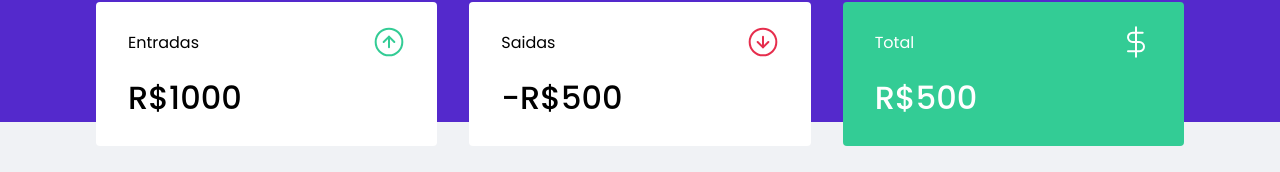
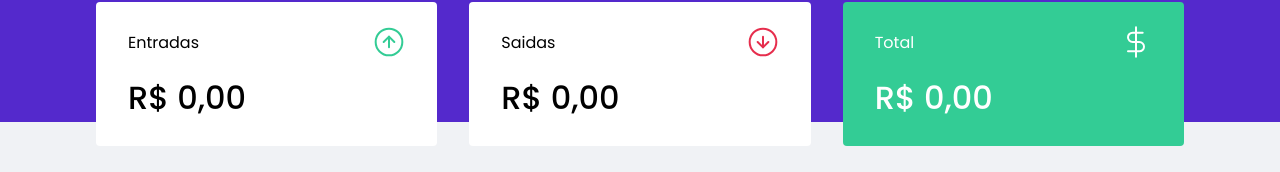
Before and after one commit to viniciusnunhez27/RocketSeat_Ignite, a React (Create React App) app in the folder dtmoney/: page / in a window 1280 px wide. Shown: the part 150-322 px from the top of the page. Built offline with nearby package versions, Linux system fonts and the light colour scheme; no server answers; what miragejs would draw is missing.

Commit message:
Summary calculating values

```diff
--- a/dtmoney/src/components/Summary/index.tsx
+++ b/dtmoney/src/components/Summary/index.tsx
@@ -12,6 +12,31 @@ export function Summary () {
    const { transactions } = useContext(TransactionsContext);
 
 
+   const totalDeposits = transactions.reduce((acc, transaction) => {
+     if(transaction.type === 'deposit'){
+       return acc+ transaction.amount;
+    }
+
+    return acc;
+   }, 0)
+
+
+   const summary = transactions.reduce((acc, transaction) => {
+      if(transaction.type === 'deposit'){
+        acc.deposit += transaction.amount;
+        acc.total += transaction.amount;
+      }
+      else {
+        acc.withdraw += transaction.amount;
+        acc.total -= transaction.amount;
+      }
+      return acc;
+   },{
+    deposit:0,
+    withdraw:0,
+    total:0,
+   })
+
    return (
     <Container>
         <div>
@@ -19,7 +44,12 @@ export function Summary () {
             <p>Entradas</p>
             <img src={inconmeImg} alt="icone-de-entrada" />
             </header>
-            <strong>R$1000</strong>
+            <strong>
+            {new Intl.NumberFormat('pt-BR', {
+                  style: 'currency',
+                  currency:'BRL'
+                 }).format(summary.deposit)}
+            </strong>
         </div>
 
         <div>
@@ -27,7 +57,11 @@ export function Summary () {
             <p>Saidas</p>
             <img src={outcomeImg} alt="icone-de-saidas" />
             </header>
-            <strong> -R$500</strong>
+            <strong>
+             {new Intl.NumberFormat('pt-BR', {
+                  style: 'currency',
+                  currency:'BRL'
+                 }).format(summary.withdraw)}</strong>
         </div>
 
         <div className="highlight-background">
@@ -35,7 +69,12 @@ export function Summary () {
             <p>Total</p>
             <img src={totalImg} alt="icone-de-entrada" />
             </header>
-            <strong>R$500</strong>
+            <strong>
+            {new Intl.NumberFormat('pt-BR', {
+                  style: 'currency',
+                  currency:'BRL'
+                 }).format(summary.total)}
+            </strong>
         </div>
     </Container>
    )
```
